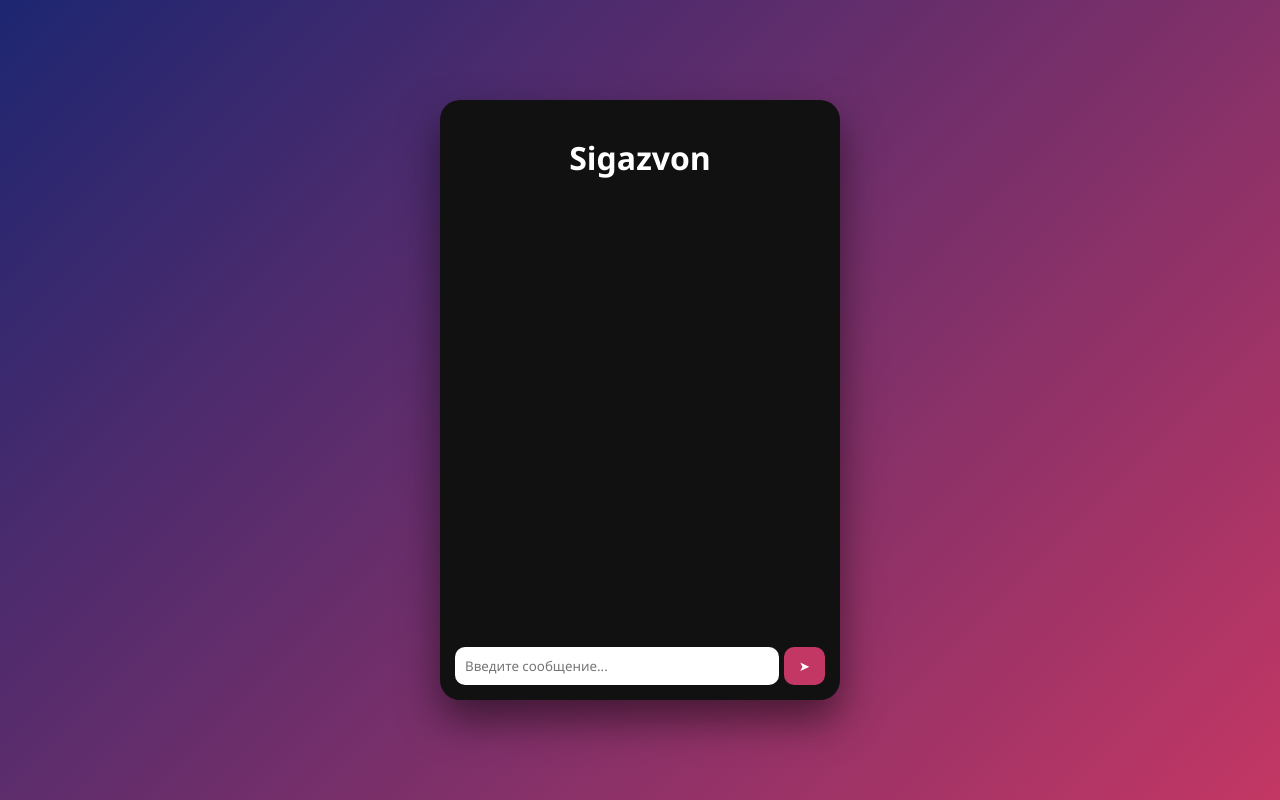
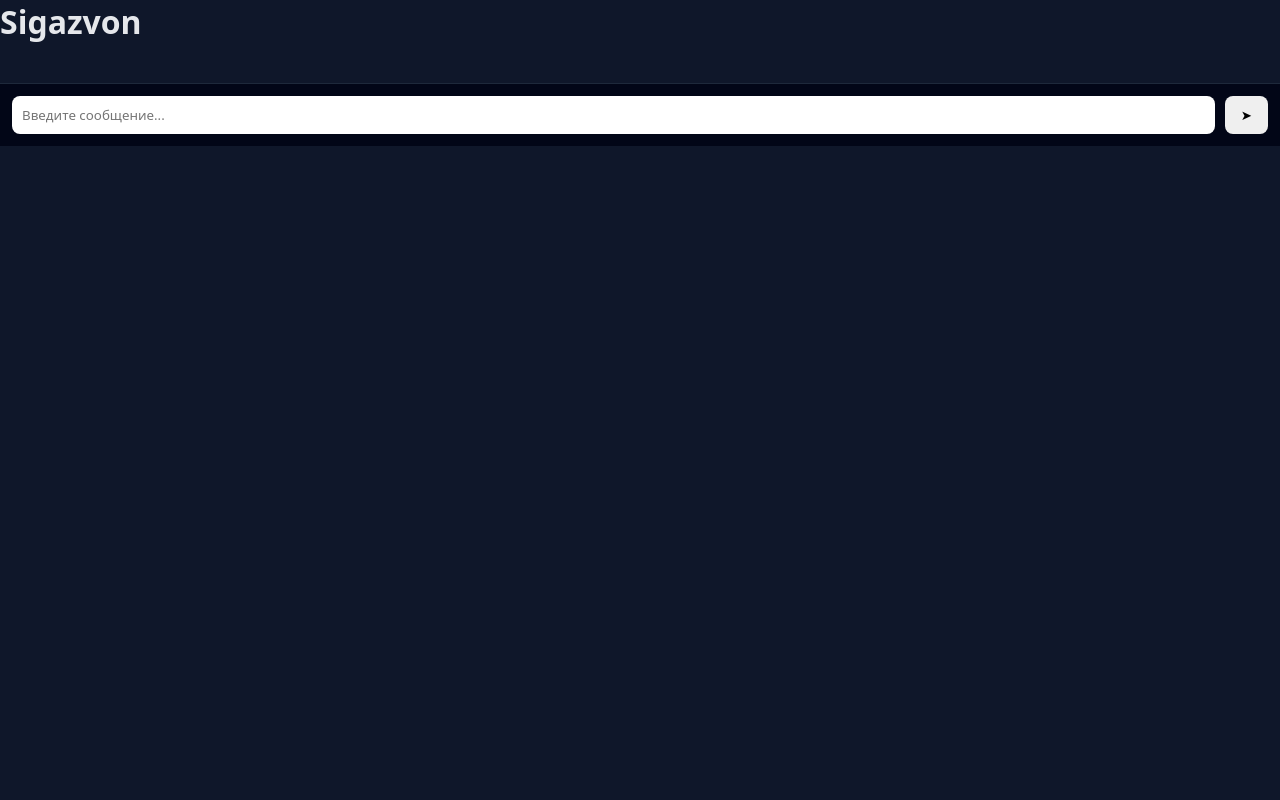
Before and after one commit to ktukalov48-boop/Sigazvon, a website: page public/index.html in a window 1280 px wide. Drawn offline with nearby package versions, Linux system fonts and the light colour scheme; no server answers.

Commit message:
Fix CSS fulscreen and layout

```diff
--- a/public/style.css
+++ b/public/style.css
@@ -1,74 +1,59 @@
 * {
+  margin: 0;
+  padding: 0;
   box-sizing: border-box;
-font-family: 'Segoe UI', sans-serif;
+  font-family: system-ui, -apple-system, BlinkMacSystemFont, sans-serif;
 }
 
-
-body {
-background: linear-gradient(135deg, #1d2671, #c33764);
-height: 100vh;
-display: flex;
-justify-content: center;
-align-items: center;
-margin: 0;
+html, body {
+  width: 100%;
+  height: 100%;
+  background: #0f172a;
+  color: #e5e7eb;
 }
 
-
-.chat {
-background: #111;
-width: 400px;
-height: 600px;
-border-radius: 20px;
+#chat {
   display: flex;
   flex-direction: column;
-padding: 15px;
-color: white;
-box-shadow: 0 20px 40px rgba(0,0,0,0.5);
+  height: 100vh;
+  width: 100vw;
 }
-
-
-h1 {
-text-align: center;
-margin-bottom: 10px;
-}
-
 
 #messages {
   flex: 1;
   list-style: none;
-padding: 0;
+  padding: 20px;
   overflow-y: auto;
 }
 
-
 #messages li {
-background: #2a2a2a;
-padding: 10px;
-border-radius: 10px;
-margin-bottom: 8px;
+  margin-bottom: 10px;
+  padding: 10px 14px;
+  max-width: 70%;
+  border-radius: 12px;
+  background: #1e293b;
+  word-wrap: break-word;
 }
 
-
-form {
+#form {
   display: flex;
+  padding: 12px;
+  background: #020617;
+  border-top: 1px solid #1e293b;
 }
 
-
-input {
+#input {
   flex: 1;
   padding: 10px;
-border-radius: 10px;
+  border-radius: 8px;
   border: none;
   outline: none;
 }
 
-
 button {
-margin-left: 5px;
+  margin-left: 10px;
+  padding: 10px 16px;
+  border-radius: 8px;
   border: none;
-border-radius: 10px;
-padding: 10px 15px;
   cursor: pointer;
-background: #c33764;
-color: white;
 }
```
Lines whose indentation alone changed are shown as unchanged.
